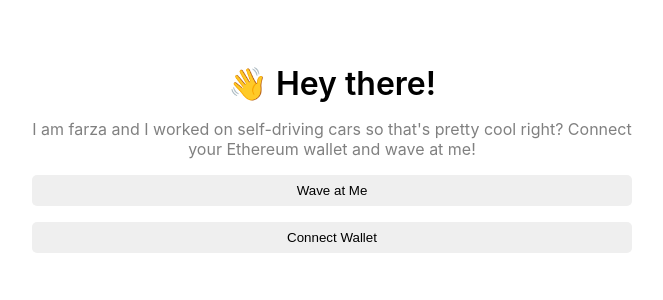
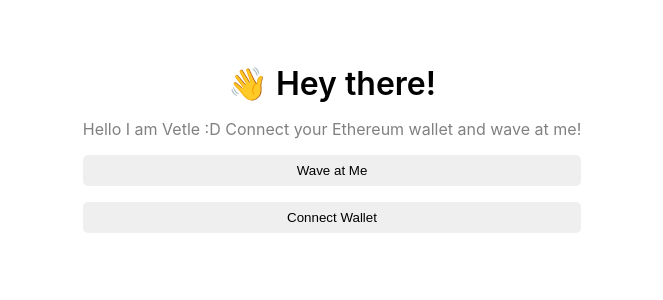
Before and after one commit to Xzirez/Web3-Buildspace-Intro, a React (Create React App) app in the folder frontend/website/: page / in a window 1280 px wide. Shown: the top 300 px of the page, without its empty margins (308-971 px from the left). Built offline with nearby package versions, Linux system fonts and the light colour scheme.

Commit message:
changed text

```diff
--- a/frontend/website/src/App.js
+++ b/frontend/website/src/App.js
@@ -143,7 +143,7 @@ const App = () => {
         </div>
 
         <div className="bio">
-          I am farza and I worked on self-driving cars so that's pretty cool right? Connect your Ethereum wallet and wave at me!
+          Hello I am Vetle :D Connect your Ethereum wallet and wave at me!
         </div>
 
         <button className="waveButton" onClick={wave}>
```
